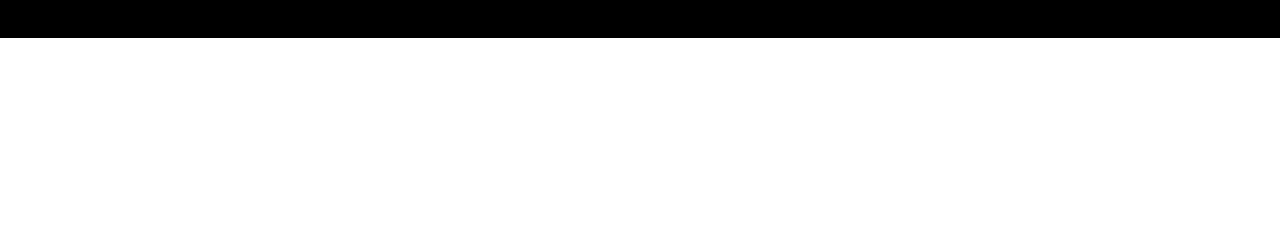
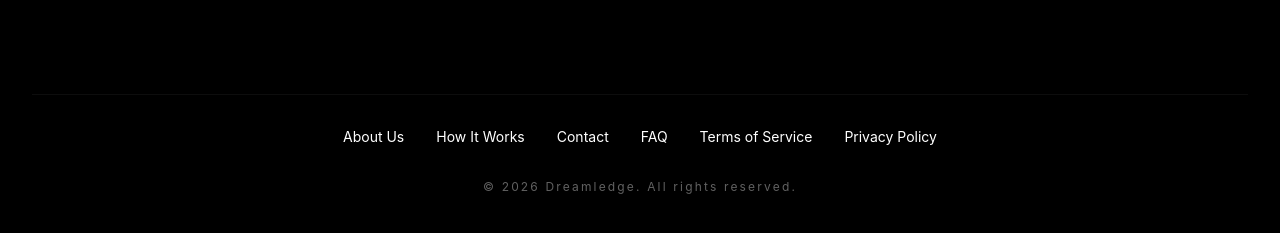
Before and after one commit to dreamledge/dreamledge-creators, a React (Vite) app: page / in a window 1280 px wide. Shown: the part 921-1154 px from the top of the page. Before the commit the page ends 959 px from the top, so only its background shows below. Built offline with nearby package versions, Linux system fonts and the light colour scheme; no server answers.

Commit message:
Add minimal landing page footer
Finish the landing page with a clean premium footer that keeps the page simple while adding essential links and a subtle branded hover treatment.

```diff
--- a/src/index.css
+++ b/src/index.css
@@ -439,6 +439,29 @@ button {
   transform-origin: left;
 }
 
+.footer-link {
+  position: relative;
+}
+
+.footer-link::after {
+  content: "";
+  position: absolute;
+  left: 0;
+  right: 0;
+  bottom: -6px;
+  height: 1px;
+  background: linear-gradient(90deg, transparent 0%, rgba(255, 45, 61, 0.9) 50%, transparent 100%);
+  opacity: 0;
+  transform: scaleX(0.7);
+  transition: opacity 0.25s ease, transform 0.25s ease, box-shadow 0.25s ease;
+}
+
+.footer-link:hover::after {
+  opacity: 1;
+  transform: scaleX(1);
+  box-shadow: 0 0 12px rgba(255, 45, 61, 0.32);
+}
+
 @keyframes landing-jello-vertical {
   0% {
     transform: scale3d(1, 1, 1);
--- a/src/pages/public/LandingPage.tsx
+++ b/src/pages/public/LandingPage.tsx
@@ -21,6 +21,7 @@ const features = [
 ];
 
 const categories = ["Funny", "Storytime", "Sports", "Commentary", "Education", "Motivation"];
+const footerLinks = ["About Us", "How It Works", "Contact", "FAQ", "Terms of Service", "Privacy Policy"];
 
 export function LandingPage() {
   return (
@@ -186,6 +187,26 @@ export function LandingPage() {
             </div>
           </div>
 
+          <footer className="relative mt-14 pt-10">
+            <div className="pointer-events-none absolute inset-x-0 top-0 h-10 bg-[linear-gradient(180deg,rgba(0,0,0,0)_0%,rgba(0,0,0,0.34)_100%)]" />
+            <div className="border-t border-white/[0.05] pt-8">
+              <div className="flex flex-col items-center gap-4 text-center sm:flex-row sm:flex-wrap sm:justify-center sm:gap-x-8 sm:gap-y-4">
+                {footerLinks.map((link) => (
+                  <a
+                    key={link}
+                    href="#"
+                    className="footer-link text-sm text-white/58 transition duration-300 hover:text-white"
+                  >
+                    {link}
+                  </a>
+                ))}
+              </div>
+              <p className="mt-8 pb-2 text-center text-xs tracking-[0.18em] text-white/38">
+                © 2026 Dreamledge. All rights reserved.
+              </p>
+            </div>
+          </footer>
+
         </div>
         </div>
       </div>
```
